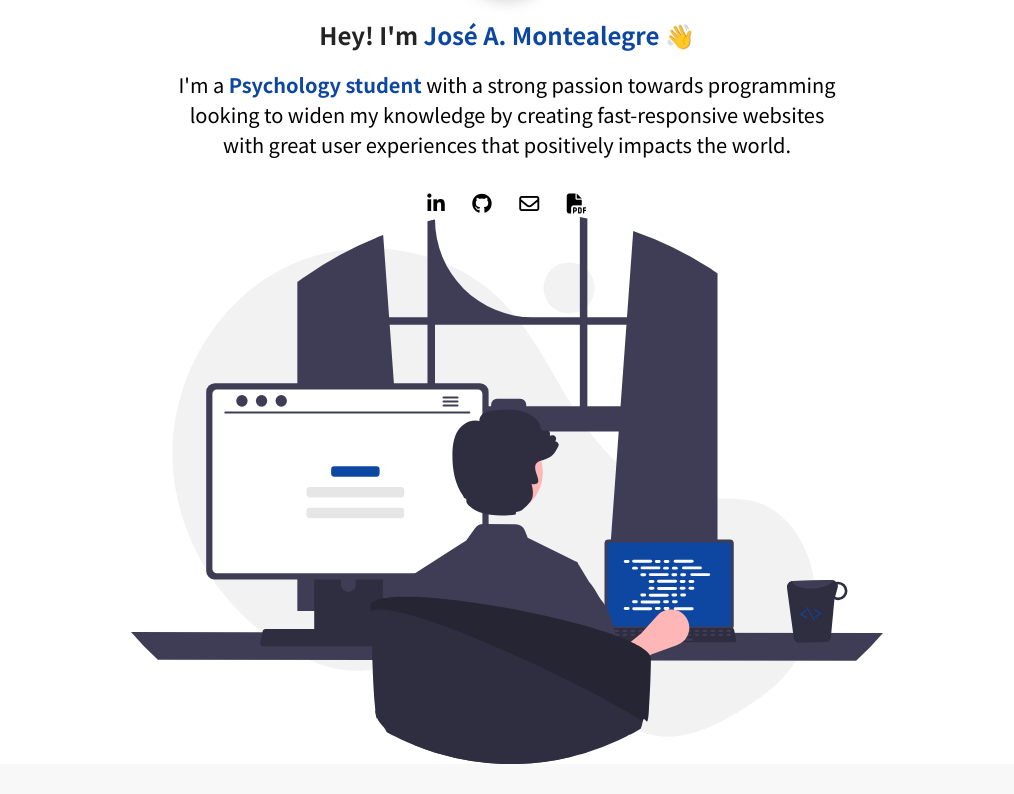
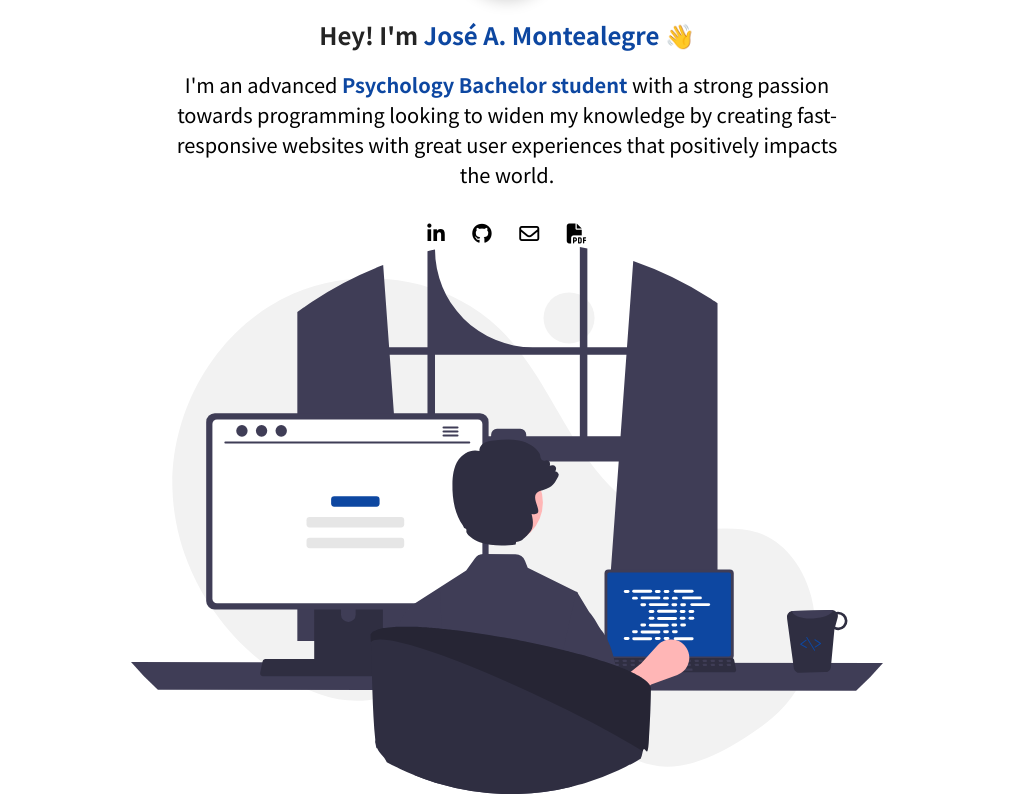
Before and after one commit to montehappy/E-Portfolio, a plain HTML site: page index.html in a window 1280 px wide. Shown: the part 208-1002 px from the top of the page, without its empty margins (133-1147 px from the left). Drawn offline with Linux system fonts and the light colour scheme.

Commit message:
Reviewing code

```diff
--- a/index.html
+++ b/index.html
@@ -40,7 +40,7 @@
                         <img src="/assets/me.jpg" class="about-me__picture" alt="Picture of Me">
                     </figure>
                     <h1 class="about-me__info--title">Hey! I'm <span class="text--blue">José A. Montealegre</span>&nbsp;<span class="wave">👋</span></h1>
-                    <p class="about-me__info--para">I'm a <strong class="text--blue">Psychology student</strong> with a strong passion towards programming looking to widen my knowledge by creating fast-responsive websites with great user experiences that positively impacts the world.</p>
+                    <p class="about-me__info--para">I'm an advanced <strong class="text--blue">Psychology Bachelor student</strong> with a strong passion towards programming looking to widen my knowledge by creating fast-responsive websites with great user experiences that positively impacts the world.</p>
                     <div class="about-me__links">
                         <a href="https://www.linkedin.com/in/montehappy/" class="about-me__link" target="_blank"><i class="fab fa-linkedin-in"></i></a>
                         <a href="https://www.github.com/montehappy/" class="about-me__link" target="_blank"><i class="fab fa-github"></i></a>
```
Also changed, not shown: assets/me.jpg.
